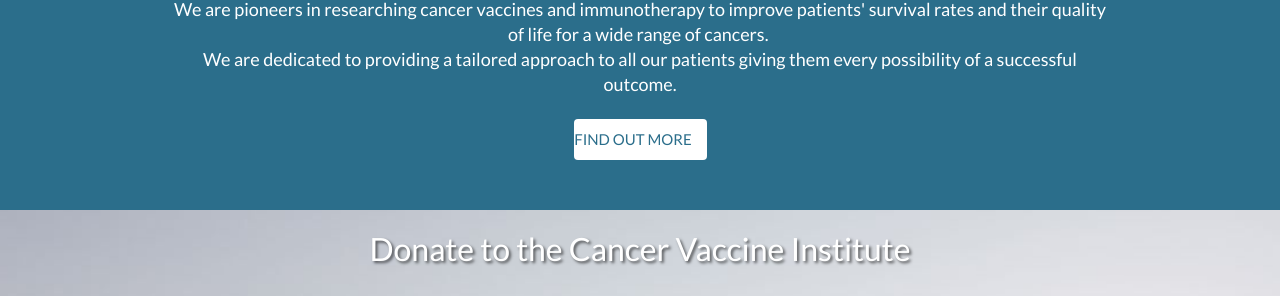
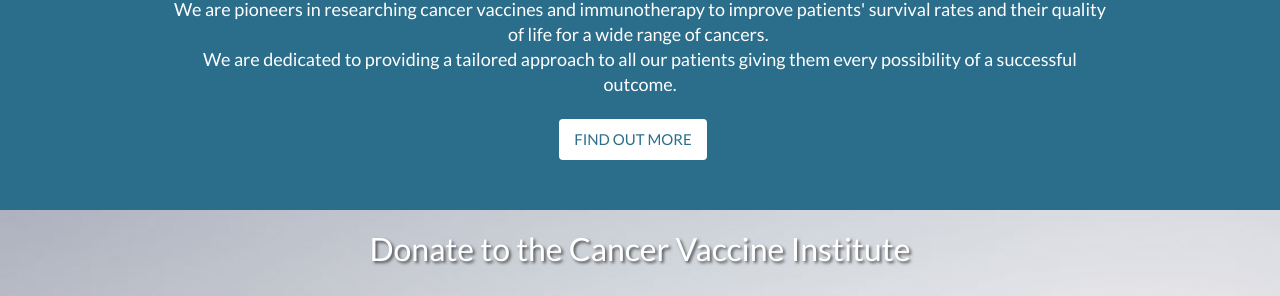
Before and after one commit to CancerVaccine/cancervaccine.github.io, a Jekyll site: the page built from index.html, in a window 1280 px wide and 1400 px high, scrolled down 636 px. Shown: the part 141-437 px from the top of the window. Built offline with Jekyll 4.4.1, drawn with Linux system fonts in a browser that asks for light colours; nearby versions of some CDN libraries.

Commit message:
Updated '/_sass/_landing-page.scss' via CloudCannon

```diff
--- a/_sass/_landing-page.scss
+++ b/_sass/_landing-page.scss
@@ -98,7 +98,7 @@
         color: #2b6e8b;
         background-color: #fff;
         border: none;
-        padding-left: 0;
+        margin-left: -15px;
     }
 }
 
```
